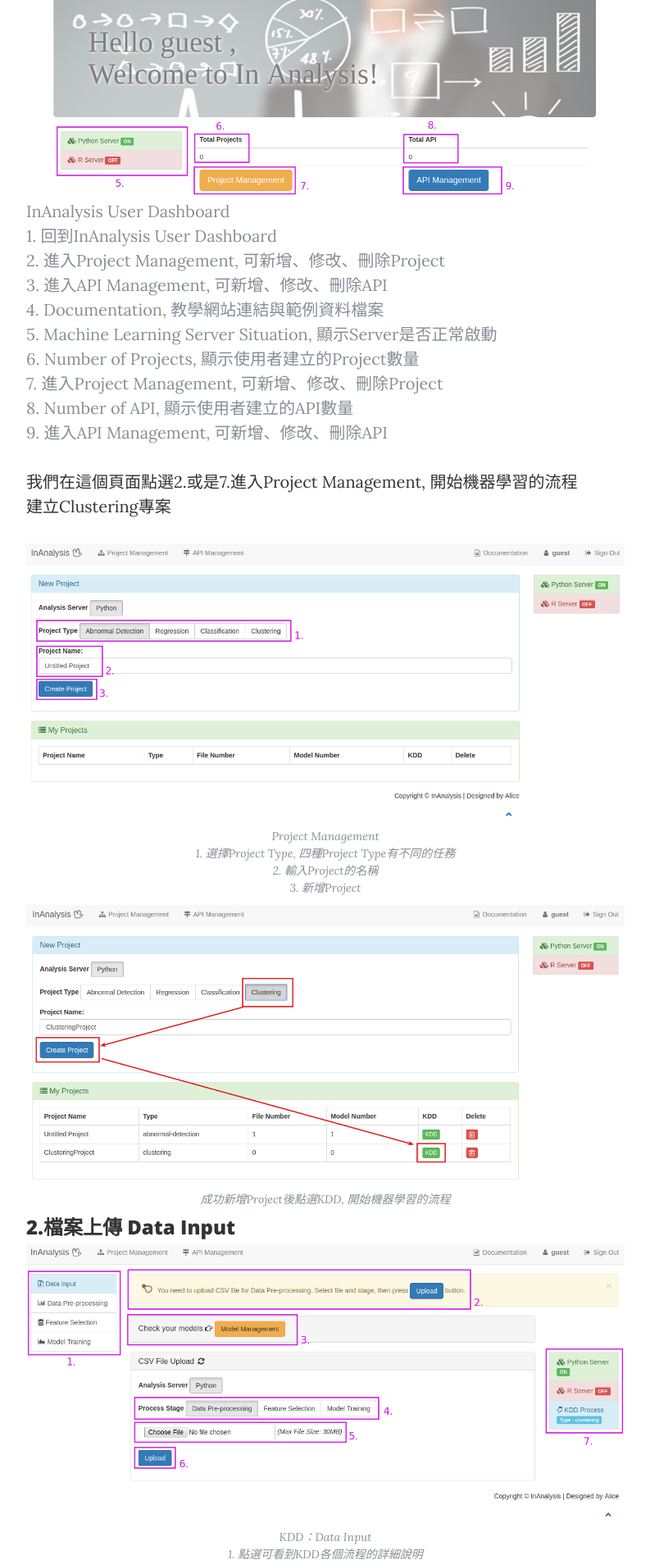
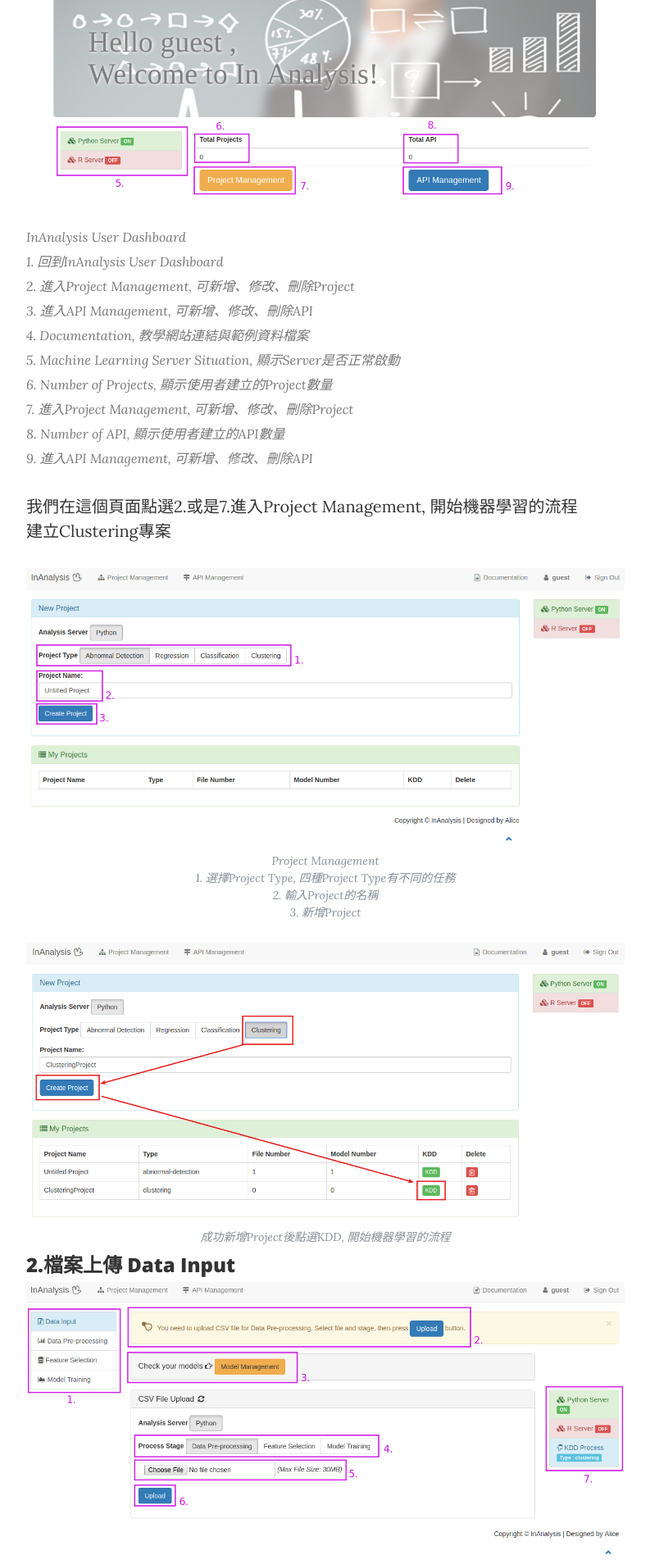
Before and after one commit to inanalysis/inanalysis.github.io, a Jekyll site: the page built from clustering.html, in a window 1280 px wide. Shown: the part 3483-5391 px from the top of the page at 82% size, without its empty margins (243-1036 px from the left). Built offline with Jekyll 4.4.1, drawn with Linux system fonts in a browser that asks for light colours.

Commit message:
add introduction

```diff
--- a/clustering.html
+++ b/clustering.html
@@ -81,7 +81,8 @@
                     1.建立專案 Create Project
                 </h4>
                 <img class="img-fluid" src="img/demo/intro/01_index.png" alt="">
-                <span class="text-muted">
+                <blockquote>
+                <p><small>
                     InAnalysis User Dashboard <br>
                     1. 回到InAnalysis User Dashboard<br>
                     2. 進入Project Management, 可新增、修改、刪除Project<br>
@@ -92,25 +93,25 @@
                     7. 進入Project Management, 可新增、修改、刪除Project<br>
                     8. Number of API, 顯示使用者建立的API數量<br>
                     9. 進入API Management, 可新增、修改、刪除API<br>
-                </span>
+                </small></p></blockquote>
                 <p>
                     我們在這個頁面點選2.或是7.進入Project Management, 開始機器學習的流程<br>
                     建立Clustering專案
                 </p>
                 <img class="img-fluid" src="img/demo/intro/02_project.png" alt="">
-                <span class="caption text-muted">
+                <blockquote><span class="caption text-muted">
                     Project Management <br>
                     1. 選擇Project Type, 四種Project Type有不同的任務<br>
                     2. 輸入Project的名稱<br>
                     3. 新增Project<br>
-                </span>
+                </span></blockquote>
                 <img class="img-fluid" src="img/demo/clustering/project.png" alt="">
                 <span class="caption text-muted">成功新增Project後點選KDD, 開始機器學習的流程</span>
                 <h4>
                     2.檔案上傳 Data Input
                 </h4>
                 <img class="img-fluid" src="img/demo/clustering/03_KDD_upload.png" alt="">
-                <span class="caption text-muted">
+                <blockquote><p class="caption text-muted">
                     KDD：Data Input<br>
                     1. 點選可看到KDD各個流程的詳細說明<br>
                     2. 提示欄，建議使用者下一個步驟可以做什麼<br>
@@ -118,7 +119,7 @@
                     4. 選擇資料上傳的階段<br>
                     5. 從本機端選擇資料<br>
                     6. 點選進行資料上傳<br>
-                </span>
+                </p></blockquote>
                 <img class="img-fluid" src="img/demo/clustering/04_KDD_preprocess.png" alt="">
                 <span class="caption text-muted">上傳完成會看到該資料的操作欄位</span>
                 <span class="caption text-muted">
```
